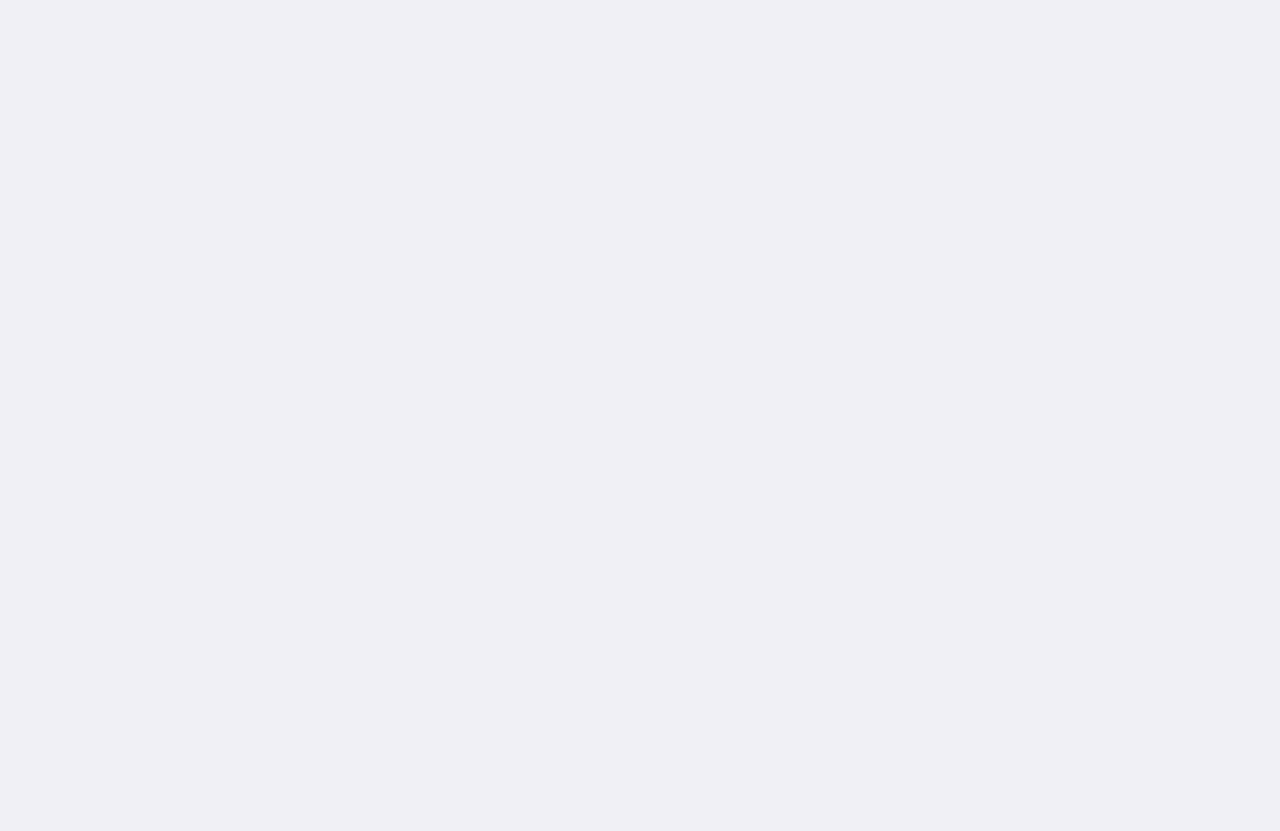
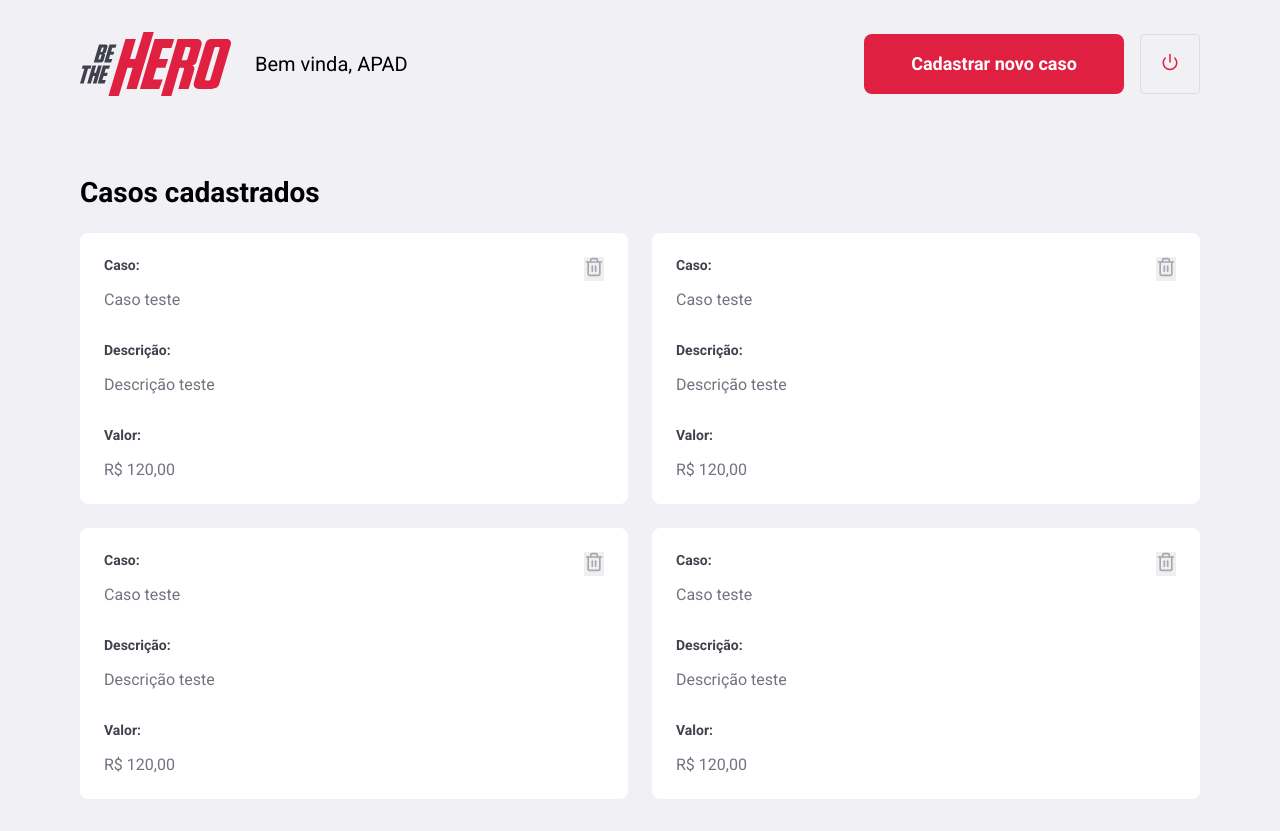
Before and after one commit to Falnesio/firstreactprojectfrontend, a React (Create React App) app: page /profile in a window 1280 px wide. Before the commit the page ends 800 px from the top, so only its background shows below. Built offline with nearby package versions, Linux system fonts and the light colour scheme; the HTML template or start-up script is replaced by a standard one.

Commit message:
Iniciar layout de página Profile e iniciar bases da página NewIncident
Signed-off-by: Falnesio <falnesio.ghander@economia.ufjf.br>

```diff
--- /dev/null
+++ b/src/pages/Profile/index.js
@@ -0,0 +1,84 @@
+import React from 'react';
+import { Link } from 'react-router-dom';
+import { FiPower, FiTrash2 } from "react-icons/fi";
+
+import './styles.css';
+
+import logoImg from '../../assets/logo.svg'
+
+export default function Profile(){
+    return (
+        <div className="profile-container">
+            <header>
+                <img src={logoImg} alt={"Be The Hero"}/>
+                <span>
+                    Bem vinda, APAD
+                </span>
+
+                <Link className={"button"} to="/incidents/new">
+                    Cadastrar novo caso
+                </Link>
+                <button type="button">
+                    <FiPower size={18} color="#E02041"/>
+                </button>
+            </header>
+
+            <h1>Casos cadastrados</h1>
+
+            <ul>
+                <li>
+                    <strong>Caso:</strong>
+                    <p>Caso teste</p>
+
+                    <strong>Descrição:</strong>
+                    <p>Descrição teste</p>
+
+                    <strong>Valor:</strong>
+                    <p>R$ 120,00</p>
+                    <button type="button">
+                        <FiTrash2 size={20} color="#a8a8b3"/>
+                    </button>
+                </li>
+                <li>
+                    <strong>Caso:</strong>
+                    <p>Caso teste</p>
+
+                    <strong>Descrição:</strong>
+                    <p>Descrição teste</p>
+
+                    <strong>Valor:</strong>
+                    <p>R$ 120,00</p>
+                    <button type="button">
+                        <FiTrash2 size={20} color="#a8a8b3"/>
+                    </button>
+                </li>
+                <li>
+                    <strong>Caso:</strong>
+                    <p>Caso teste</p>
+
+                    <strong>Descrição:</strong>
+                    <p>Descrição teste</p>
+
+                    <strong>Valor:</strong>
+                    <p>R$ 120,00</p>
+                    <button type="button">
+                        <FiTrash2 size={20} color="#a8a8b3"/>
+                    </button>
+                </li>
+                <li>
+                    <strong>Caso:</strong>
+                    <p>Caso teste</p>
+
+                    <strong>Descrição:</strong>
+                    <p>Descrição teste</p>
+
+                    <strong>Valor:</strong>
+                    <p>R$ 120,00</p>
+                    <button type="button">
+                        <FiTrash2 size={20} color="#a8a8b3"/>
+                    </button>
+                </li>
+            </ul>
+        </div>
+    )
+}
--- /dev/null
+++ b/src/pages/Profile/styles.css
@@ -0,0 +1,86 @@
+.profile-container {
+    width: 100%;
+    max-width: 1180px;
+    padding: 0 30px;
+    margin: 32px auto;
+}
+
+.profile-container header {
+    display: flex;
+    align-items: center;
+}
+
+.profile-container header span {
+    font-size: 20px;
+    margin-left: 24px;
+}
+
+.profile-container header img {
+    height: 64px;
+}
+
+.profile-container header a {
+    width: 260px;
+    margin-left: auto;
+    margin-top: 0;
+}
+
+.profile-container header button {
+    height: 60px;
+    width: 60px;
+    border-radius: 4px;
+    border: 1px solid #dcdce6;
+    background: transparent;
+    margin-left: 16px;
+    transition: border-color 0.2s;
+}
+
+.profile-container header button:hover {
+    border-color: #999;
+}
+
+.profile-container h1 {
+    margin-top: 80px;
+    margin-bottom: 24px;
+}
+
+.profile-container ul {
+    display: grid;
+    grid-template-columns: 1fr 1fr; /*ou identico repeat(2, 1fr);*/
+    grid-gap: 24px;
+    list-style: none;
+}
+
+.profile-container ul li {
+    background: #FFF;
+    padding: 24px;
+    border-radius: 8px;
+    position: relative;
+}
+
+.profile-container ul li button {
+    position: absolute;
+    right: 24px;
+    top: 24px;
+    border: 0;
+}
+
+.profile-container ul li button:hover {
+    opacity: 0.8;
+}
+
+.profile-container ul li strong {
+    display: block;
+    margin-bottom: 16px;
+    color: #41414d;
+}
+
+.profile-container ul li p {
+    color: #737380;
+    line-height: 21px;
+    font-size: 16px;
+}
+
+.profile-container ul li p + strong {
+    margin-top: 32px;
+}
--- a/src/routes.js
+++ b/src/routes.js
@@ -3,6 +3,8 @@
 
 import Logon from './pages/Logon';
 import Register from './pages/Register';
+import Profile from './pages/Profile';
+import NewIncident from './pages/NewIncident';
 
 export default function Routes() {
     return (
@@ -10,6 +12,8 @@
             <Switch>
                 <Route path='/' exact component={Logon} />
                 <Route path='/register' exact component={Register} />
+                <Route path='/profile' exact component={Profile} />
+                <Route path='/newincident' exact component={NewIncident} />
             </Switch>
         </BrowserRouter>
     );
```
Also changed, not shown: src/pages/NewIncident/index.js (added), src/pages/NewIncident/styles.css (added).
